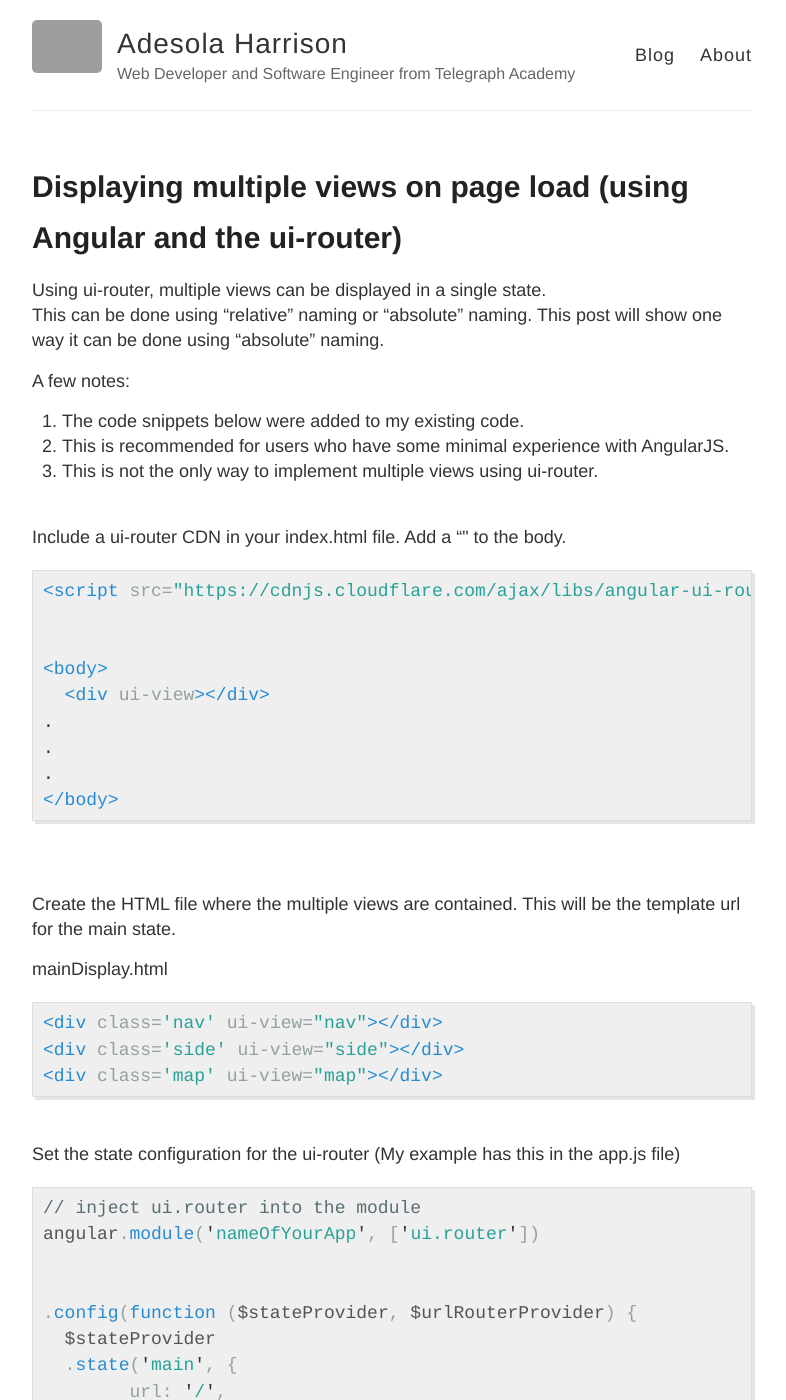
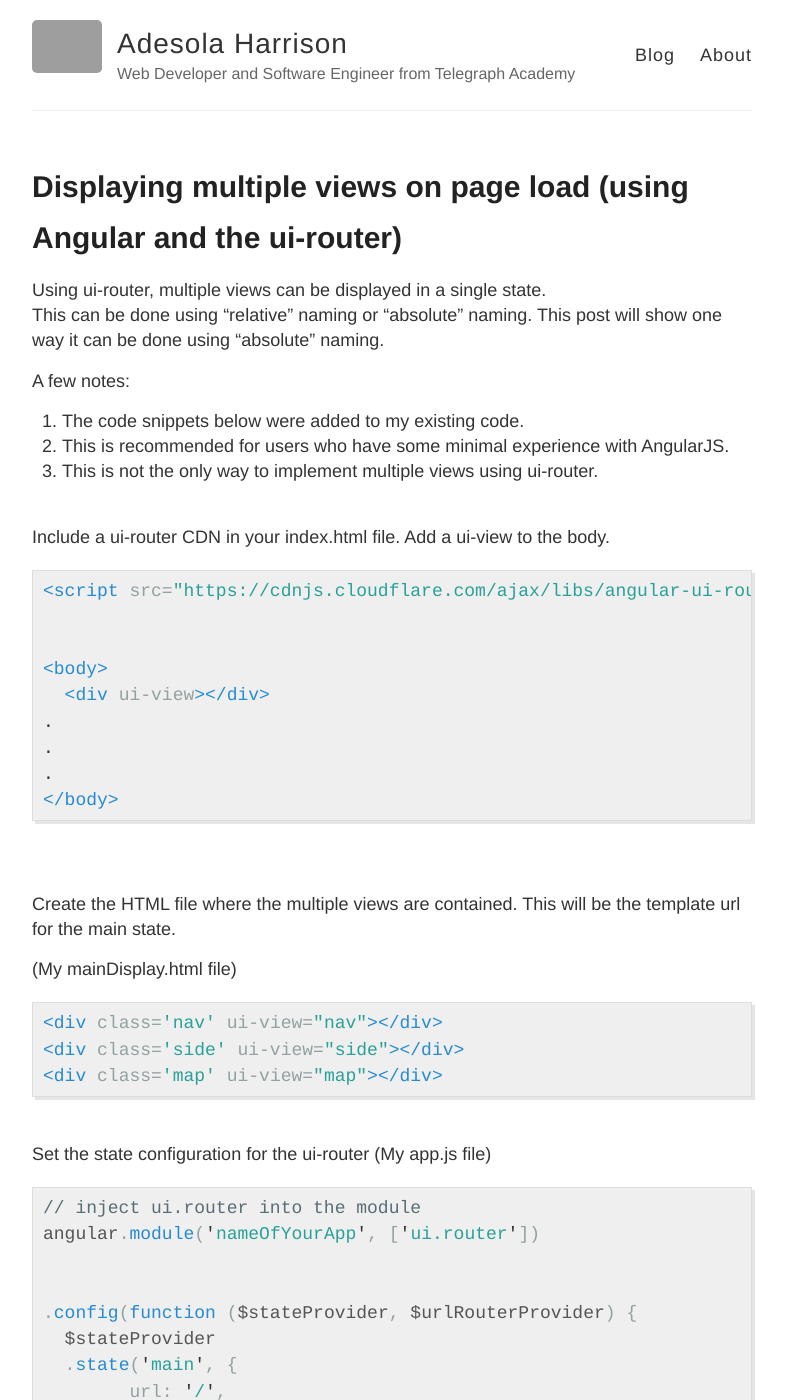
Before and after one commit to HarrisonA/HarrisonA.github.io, a Jekyll site: the page built from _posts/2016-2-12-5thPost.md, in a window 1280 px wide and 1400 px high. Shown: the whole window, without its empty margins (248-1034 px from the left). Built offline with Jekyll 4.4.1, drawn with Linux system fonts in a browser that asks for light colours; Markdown is read by kramdown in place of the engine named in the settings; grey boxes are pictures that could not be loaded.

Commit message:
blog update

```diff
--- a/_posts/2016-2-12-5thPost.md
+++ b/_posts/2016-2-12-5thPost.md
@@ -17,7 +17,7 @@ A few notes:
 3. This is not the only way to implement multiple views using ui-router.
 
 <br>
-Include a ui-router CDN in your index.html file.  Add a "<ui-view>" to the body.
+Include a ui-router CDN in your index.html file.  Add a ui-view to the body.
 {% highlight HTML %}
 
 <script src="https://cdnjs.cloudflare.com/ajax/libs/angular-ui-router/0.2.18/angular-ui-router.js"></script>
@@ -35,7 +35,7 @@ Include a ui-router CDN in your index.html file.  Add a "<ui-view>" to the body.
 Create the HTML file where the multiple views are contained.
 This will be the template url for the main state.
 
-mainDisplay.html
+(My mainDisplay.html file)
 
 {% highlight HTML %}
 <div class='nav' ui-view="nav"></div>
@@ -47,7 +47,8 @@ mainDisplay.html
 
 
 <br>
-Set the state configuration for the ui-router (My example has this in the app.js file)
+Set the state configuration for the ui-router
+(My app.js file)
 
 
 {% highlight javascript %}
```
